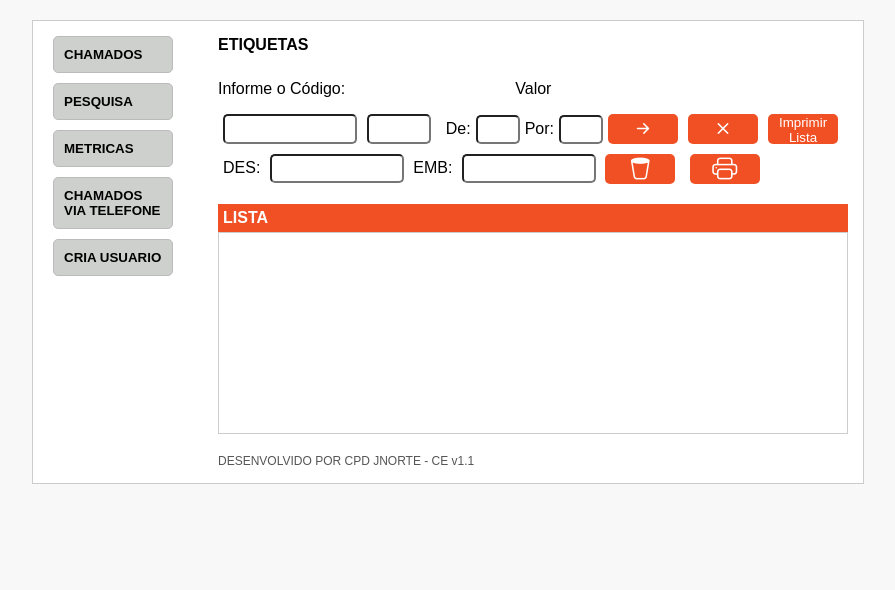
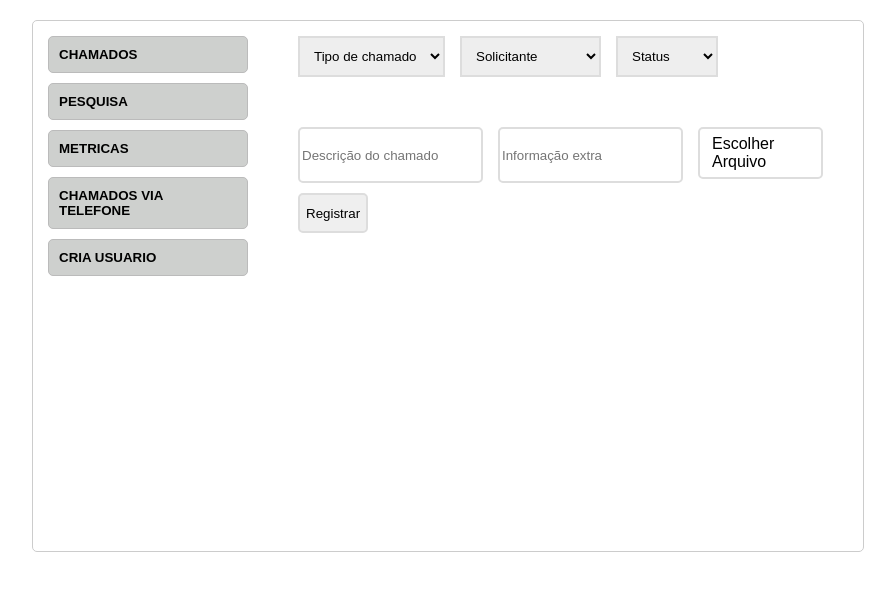
Before and after one commit to Simao-dev/portal-de-chamados, a plain HTML site: page pagina_inicial.html in a window 1280 px wide. Shown: the whole page, without its empty margins (192-1087 px from the left). Drawn offline with nearby package versions, Linux system fonts and the light colour scheme.

Commit message:
Update HTML e CSS
Adicionado os botões no html, adicionado estilizações no css

```diff
--- a/pagina_inicial.css
+++ b/pagina_inicial.css
@@ -2,19 +2,20 @@
 
 body {
     font-family: Arial, sans-serif;
-    background: #f8f8f8;
     margin: 0;
     padding: 20px;
 }
 .container {
     background: white;
     border: 1px solid #ccc;
+    border-radius: 5px;
     width: 800px;
+    height: 500px;
     margin: 0 auto;
     padding: 15px;
 }
 .menu {
-    width: 150px;
+    width: 250px;
     float: left;
 }
 .menu button {
@@ -29,6 +30,7 @@ body {
     text-align: left;
     font-weight: bold;
     cursor: pointer;
+    border-radius: 5px;
 }
 .menu a {
     text-decoration: none;
@@ -39,79 +41,135 @@ body {
     transform: scale(1.1);
     box-shadow:  1px 1px 0 0 #CED0CE
 }
-.form-area {
-    margin-left: 170px;
+.div_select {
+    display: flex;
+    justify-content: flex-start;
+    gap: 15px;
 }
-.form-header {
-    font-weight: bold;
-    margin-bottom: 10px;
-}
-.valor {
-    display: flex;
-    gap: 27%;
-}
-.input-grupo{
-    display: flex;
-    justify-content: space-around;
-    margin-bottom: 10px;
-
+select,
+::picker(select) {
+  appearance: base-select;
 }
 
-.input-grupo>input.digito {
-    width: 50px;
+select {
+  border: 2px solid #ddd;
+  background: #eee;
+  padding: 10px;
+  transition: 0.4s;
 }
 
-.input-dados {
-    display: flex;
-    align-items: center;
+select:hover,
+select:focus {
+  background: #ddd;
 }
 
-.input-dados > input {
-    width: 30px;
+select::picker-icon {
+  color: #999;
+  transition: 0.4s rotate;
 }
-label {
-    margin: 0 5px 0 5px;
-    display: inline-block;
 
+select:open::picker-icon {
+  rotate: 180deg;
 }
-input {
-    width: 120px;
-    padding: 5px;
+
+::picker(select) {
+  border: none;
+}
+
+option {
+  display: flex;
+  justify-content: flex-start;
+  gap: 20px;
+  border: 2px solid #ddd;
+  background: #eee;
+  padding: 10px;
+  transition: 0.4s;
+}
+
+option:first-of-type {
+  border-radius: 8px 8px 0 0;
+}
+
+option:last-of-type {
+  border-radius: 0 0 8px 8px;
+}
+
+option:not(option:last-of-type) {
+  border-bottom: none;
+}
+
+option:nth-of-type(odd) {
+  background: #fff;
+}
+
+option:hover,
+option:focus {
+  background: #00b4d8;
+}
+
+
+option:checked {
+  font-weight: bold;
+}
+
+option::checkmark {
+  order: 1;
+  margin-left: auto;
+  content: "☑️";
+}
+
+::picker(select) {
+  opacity: 0;
+  transition: all 0.4s allow-discrete;
+}
+
+::picker(select):popover-open {
+  opacity: 1;
+}
+
+@starting-style {
+  ::picker(select):popover-open {
+    opacity: 0;
+  }
+}
+
+::picker(select) {
+  top: calc(anchor(bottom) + 1px);
+  left: anchor(10%);
+}
+
+.div_descricao {
+    margin-top: 50px;
+    display: flex;
+    align-items: flex-start;
+    gap: 15px;
+}
+.div_descricao input {
+     border: 2px solid #ddd;
+    width: 200px;
+    height: 50px;
     border-radius: 5px;
 }
-.buttons{
-    display: flex;
-}
-button {
-    border: none;
+
+.custom-file-upload {
+     border: 2px solid #ddd;
+    display: inline-block;
+    padding: 6px 12px;
     border-radius: 5px;
-    color: #ffffff;
-    background-color: #F15025;
-    width: 70px;
-    height: 30px;
-    margin: 0 5px 0 5px;
-    vertical-align: middle;
     cursor: pointer;
 }
 
-button:hover {
-    transition: 2s;
-    transform: scale(1.1);
-    box-shadow:  1px 1px 0 0 #CED0CE
+#file-upload {
+    display: none;
 }
 
-button i {
-    font-size: 25px;
+#file-name {
+    margin-left: 10px;
 }
-.list-section {
-    margin-top: 20px;
-    background: #F15025;
-    color: white;
-    padding: 5px;
-    font-weight: bold;
+
+.registrar {
+    margin-top: 10px;
+    border-radius: 5px;
+    height:40px;
+    border: 2px solid #ddd;
 }
-.footer {
-    margin-top: 20px;
-    font-size: 12px;
-    color: #555;
-}
--- a/pagina_inicial.html
+++ b/pagina_inicial.html
@@ -18,45 +18,53 @@
         </div>
 
         <div class="form-area">
-            <div class="form-header">ETIQUETAS</div>
-            <div class="valor">
-                <p>Informe o Código:</p>
-                <p>Valor</p>
-            </div>
-            <div class="input-grupo">
-                <input type="text">
-                <input class="digito" type="text">
-                <div class="input-dados">
-                    <label>De:</label>
-                    <input type="text">
-                    <label>Por:</label>
-                    <input type="text">
-                    <div class="buttons">
-                        <button><i class="bi bi-arrow-right-short"></i></button>
-                        <button><i class="bi bi-x"></i></button>
-                        <button class="imprimir">Imprimir Lista</button>
-                    </div>
+           <form class="formulario">
+                <div class="div_select">
+                    <select name="Solicitante" required="required">
+                        <option value="">Tipo de chamado</option>
+                        <option value="">Requisição</option>
+                        <option value="usuarios">Rotina do setor</option>
+                        <option value="usuarios">Incidente</option>
+                    </select>
+                    <select name="Solicitante" required="required">
+                        <option value="">Solicitante</option>
+                        <option value="usuarios">Cleres Gerencia</option>
+                        <option value="usuarios">Valdeny</option>
+                        <option value="Thayonara">Thayonara</option>
+                    </select>
+                    <select name="Solicitante" required="required">
+                        <option value="">Status</option>
+                        <option value="usuarios">Concuído</option>
+                        <option value="usuarios">Pendente</option>
+                    </select>
                 </div>
+                <div class="div_descricao">
+                    <input type="text" placeholder="Descrição do chamado" name="descricao" id="descricao">
+                    <input type="text" name="upload" id="upload" placeholder="Informação extra">
+                    <label for="file-upload" class="custom-file-upload">
+                <input id="file-upload" type="file" onchange="updateFileName()" style="display: none;" />
+                    Escolher Arquivo
+                </label>
 
-            </div>
+                <span id="file-name"></span>
 
-            <div class="input-Descicao">
-                <label>DES:</label>
-                <input type="text">
-                <label>EMB:</label>
-                <input type="text">
-                <button><i class="bi bi-trash2"></i></button>
-                <button><i class="bi bi-printer"></i></button>
-            </div>
-            <div class="list-section">
-                LISTA
-            </div>
+                <script>
+                    function updateFileName() {
+                        const fileInput = document.getElementById('file-upload');
+                        const fileNameSpan = document.getElementById('file-name');
+                    if (fileInput.files.length > 0) {
+                        fileNameSpan.textContent = fileInput.files[0].name;
+                    } else {
+                        fileNameSpan.textContent = '';
+                    }
+                }
+                </script>
 
-            <div style="border: 1px solid #ccc; height: 200px; background: white;"></div>
+                </div>
+                <button type="submit" class="registrar">Registrar</button>
+            </form>
 
-            <div class="footer">
-                DESENVOLVIDO POR CPD JNORTE - CE v1.1
-            </div>
+
         </div>
     </div>
 </body>
```
